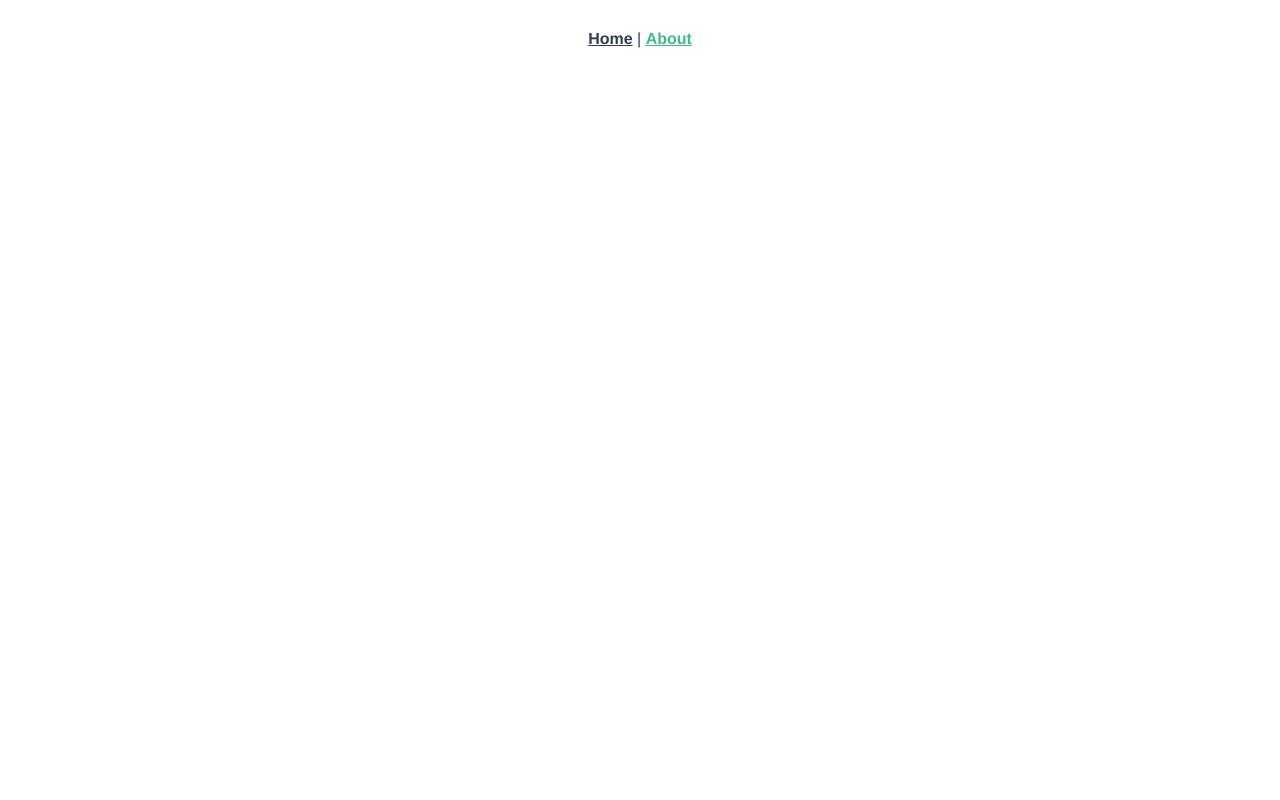
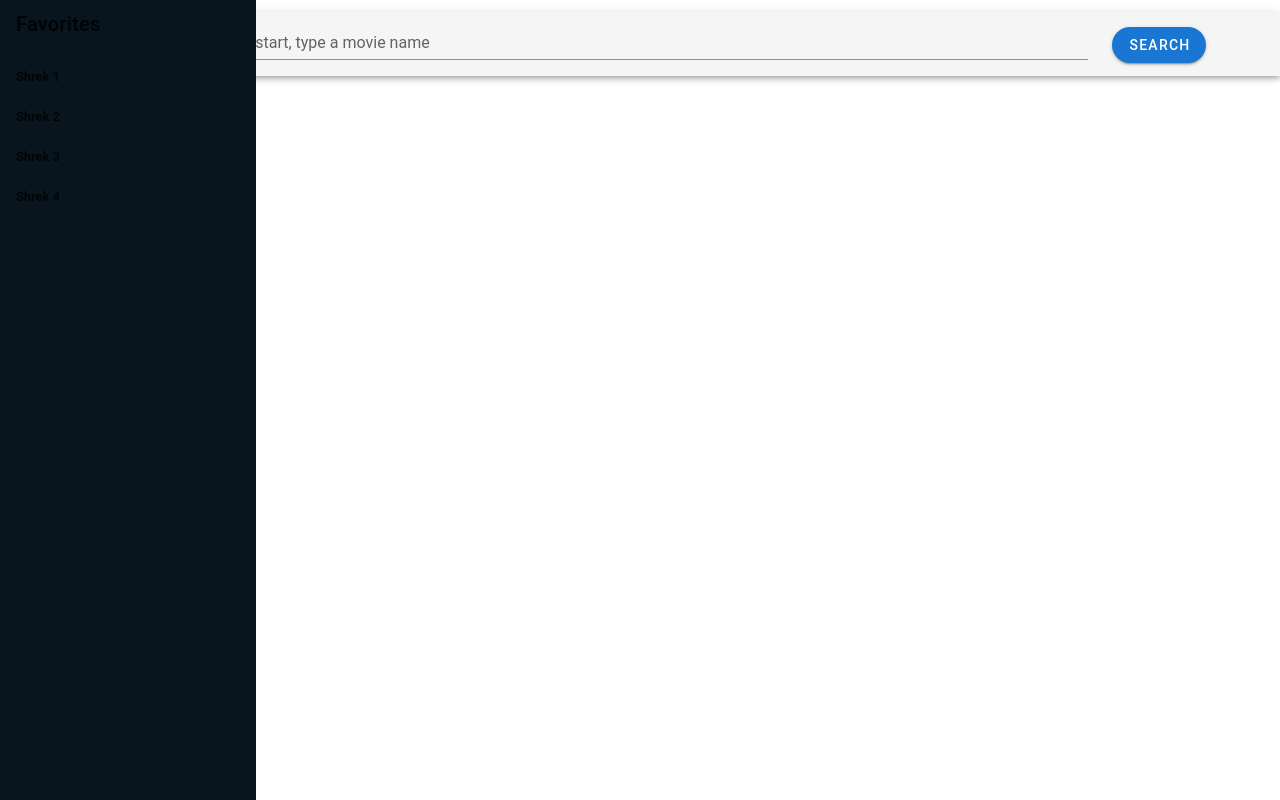
Before and after one commit to italofelipe/movies_opeaz, a Vue app: page /about in a window 1280 px wide. Built offline with nearby package versions, Linux system fonts and the light colour scheme.

Commit message:
refactor: deleted hello world and implemented header

```diff
--- a/src/App.vue
+++ b/src/App.vue
@@ -1,32 +1,34 @@
 <template>
   <div id="app">
-    <nav>
-      <router-link to="/">Home</router-link> |
-      <router-link to="/about">About</router-link>
-    </nav>
-    <router-view/>
+    <v-app>
+      <v-container fluid class="pl-0 pr-0">
+        <v-row>
+          <v-col cols="2">
+            <Favorites />
+          </v-col>
+          <v-col cols="10">
+            <Header />
+            <MainSection />
+          </v-col>
+        </v-row>
+      </v-container>
+    </v-app>
   </div>
 </template>
 
-<style>
-#app {
-  font-family: Avenir, Helvetica, Arial, sans-serif;
-  -webkit-font-smoothing: antialiased;
-  -moz-osx-font-smoothing: grayscale;
-  text-align: center;
-  color: #2c3e50;
-}
+<script lang="ts">
+import { defineComponent } from 'vue';
+import Header from './components/Header/Header.vue';
+import Favorites from './components/Favorites/Favorites.vue';
+import MainSection from './components/Main/Main.vue';
 
-nav {
-  padding: 30px;
-}
+export default defineComponent({
+  components: {
+    Header,
+    Favorites,
+    MainSection,
+  },
+});
+</script>
 
-nav a {
-  font-weight: bold;
-  color: #2c3e50;
-}
-
-nav a.router-link-exact-active {
-  color: #42b983;
-}
-</style>
+<style></style>
--- /dev/null
+++ b/src/components/Header/Header.vue
@@ -0,0 +1,35 @@
+<template>
+  <v-app-bar>
+    <v-row>
+      <v-col cols="10">
+        <v-form @submit.prevent="searchMovie" class="mt-5">
+          <v-text-field label="To start, type a movie name" v-model="inputValue"> </v-text-field>
+        </v-form>
+      </v-col>
+      <v-col cols="2">
+        <v-btn class="mt-5" type="submit" rounded color="primary" @click="searchMovie">
+          Search
+        </v-btn>
+      </v-col>
+    </v-row>
+  </v-app-bar>
+</template>
+
+<script lang="ts">
+import Vue from 'vue';
+
+export default Vue.extend({
+  name: 'HeaderComponent',
+  data: () => ({
+    inputValue: '',
+  }),
+  methods: {
+    searchMovie() {
+      console.log(this.inputValue);
+      this.$store.dispatch('fetchData', { movieName: this.inputValue });
+    },
+  },
+});
+</script>
+
+<style></style>
--- a/src/components/HelloWorld.vue
+++ /dev/null
@@ -1,65 +0,0 @@
-<template>
-  <div class="hello">
-    <h1>{{ msg }}</h1>
-    <p>
-      For a guide and recipes on how to configure / customize this project,<br>
-      check out the
-      <a href="https://cli.vuejs.org" target="_blank" rel="noopener">vue-cli documentation</a>.
-    </p>
-    <h3>Installed CLI Plugins</h3>
-    <ul>
-      <li><a href="https://github.com/vuejs/vue-cli/tree/dev/packages/%40vue/cli-plugin-babel" target="_blank" rel="noopener">babel</a></li>
-      <li><a href="https://github.com/vuejs/vue-cli/tree/dev/packages/%40vue/cli-plugin-router" target="_blank" rel="noopener">router</a></li>
-      <li><a href="https://github.com/vuejs/vue-cli/tree/dev/packages/%40vue/cli-plugin-vuex" target="_blank" rel="noopener">vuex</a></li>
-      <li><a href="https://github.com/vuejs/vue-cli/tree/dev/packages/%40vue/cli-plugin-eslint" target="_blank" rel="noopener">eslint</a></li>
-      <li><a href="https://github.com/vuejs/vue-cli/tree/dev/packages/%40vue/cli-plugin-unit-jest" target="_blank" rel="noopener">unit-jest</a></li>
-      <li><a href="https://github.com/vuejs/vue-cli/tree/dev/packages/%40vue/cli-plugin-e2e-cypress" target="_blank" rel="noopener">e2e-cypress</a></li>
-      <li><a href="https://github.com/vuejs/vue-cli/tree/dev/packages/%40vue/cli-plugin-typescript" target="_blank" rel="noopener">typescript</a></li>
-    </ul>
-    <h3>Essential Links</h3>
-    <ul>
-      <li><a href="https://vuejs.org" target="_blank" rel="noopener">Core Docs</a></li>
-      <li><a href="https://forum.vuejs.org" target="_blank" rel="noopener">Forum</a></li>
-      <li><a href="https://chat.vuejs.org" target="_blank" rel="noopener">Community Chat</a></li>
-      <li><a href="https://twitter.com/vuejs" target="_blank" rel="noopener">Twitter</a></li>
-      <li><a href="https://news.vuejs.org" target="_blank" rel="noopener">News</a></li>
-    </ul>
-    <h3>Ecosystem</h3>
-    <ul>
-      <li><a href="https://router.vuejs.org" target="_blank" rel="noopener">vue-router</a></li>
-      <li><a href="https://vuex.vuejs.org" target="_blank" rel="noopener">vuex</a></li>
-      <li><a href="https://github.com/vuejs/vue-devtools#vue-devtools" target="_blank" rel="noopener">vue-devtools</a></li>
-      <li><a href="https://vue-loader.vuejs.org" target="_blank" rel="noopener">vue-loader</a></li>
-      <li><a href="https://github.com/vuejs/awesome-vue" target="_blank" rel="noopener">awesome-vue</a></li>
-    </ul>
-  </div>
-</template>
-
-<script lang="ts">
-import Vue from 'vue';
-
-export default Vue.extend({
-  name: 'HelloWorld',
-  props: {
-    msg: String,
-  },
-});
-</script>
-
-<!-- Add "scoped" attribute to limit CSS to this component only -->
-<style scoped>
-h3 {
-  margin: 40px 0 0;
-}
-ul {
-  list-style-type: none;
-  padding: 0;
-}
-li {
-  display: inline-block;
-  margin: 0 10px;
-}
-a {
-  color: #42b983;
-}
-</style>
--- a/src/views/AboutView.vue
+++ /dev/null
@@ -1,5 +0,0 @@
-<template>
-  <div class="about">
-    <h1>This is an about page</h1>
-  </div>
-</template>
--- a/src/views/HomeView.vue
+++ b/src/views/HomeView.vue
@@ -1,18 +1,12 @@
 <template>
-  <div class="home">
-    <img alt="Vue logo" src="../assets/logo.png">
-    <HelloWorld msg="Welcome to Your Vue.js + TypeScript App"/>
-  </div>
+  <div class="home"></div>
 </template>
 
 <script lang="ts">
 import Vue from 'vue';
-import HelloWorld from '@/components/HelloWorld.vue'; // @ is an alias to /src
 
 export default Vue.extend({
   name: 'HomeView',
-  components: {
-    HelloWorld,
-  },
+  components: {},
 });
 </script>
```
